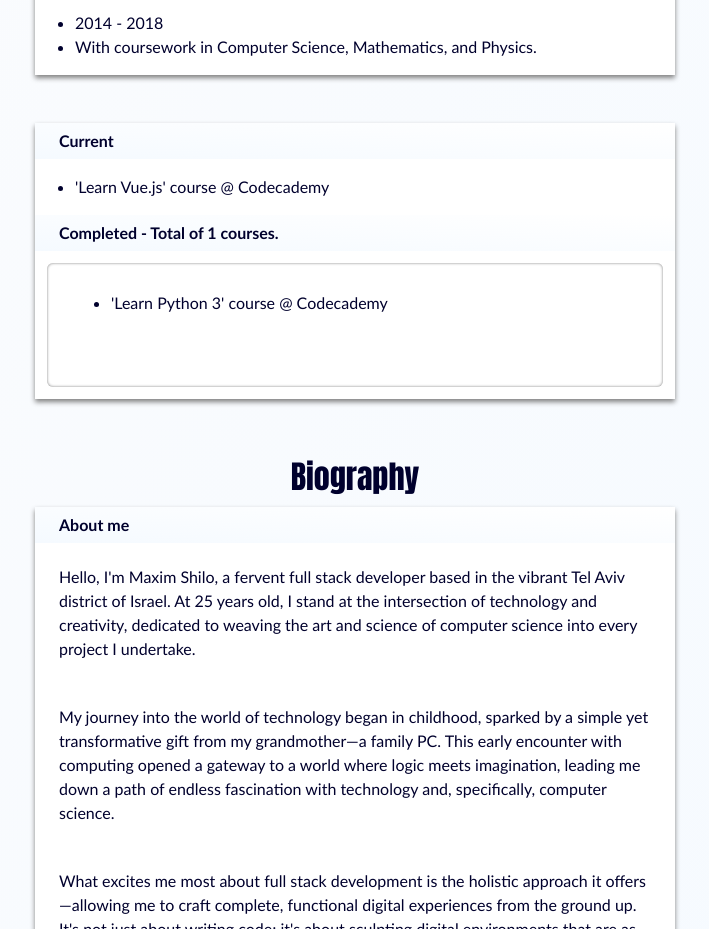
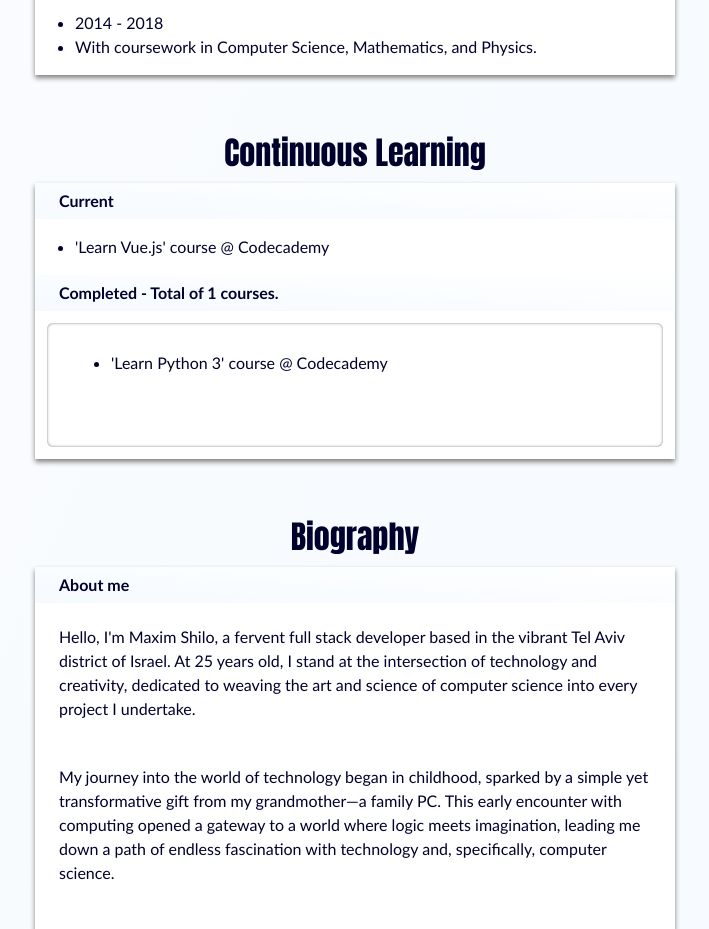
Before and after one commit to maximshilo/personal-website, a React (Create React App) app in the folder client/: page /about in a window 1280 px wide. Shown: the part 1600-2529 px from the top of the page, without its empty margins (285-994 px from the left). Built offline with nearby package versions, Linux system fonts and the light colour scheme.

Commit message:
Continuous Learning
Adjusted the continuous learning section.

```diff
--- a/client/src/components/About.jsx
+++ b/client/src/components/About.jsx
@@ -182,6 +182,12 @@ export default function About(props) {
                     </div>
 
                     <div className='row'>
+                        <span className='mainHeading'>
+                            Continuous Learning
+                        </span>
+                    </div>
+
+                    <div className='row'>
                         {displayContinousLearning()}
                     </div>
 
```
